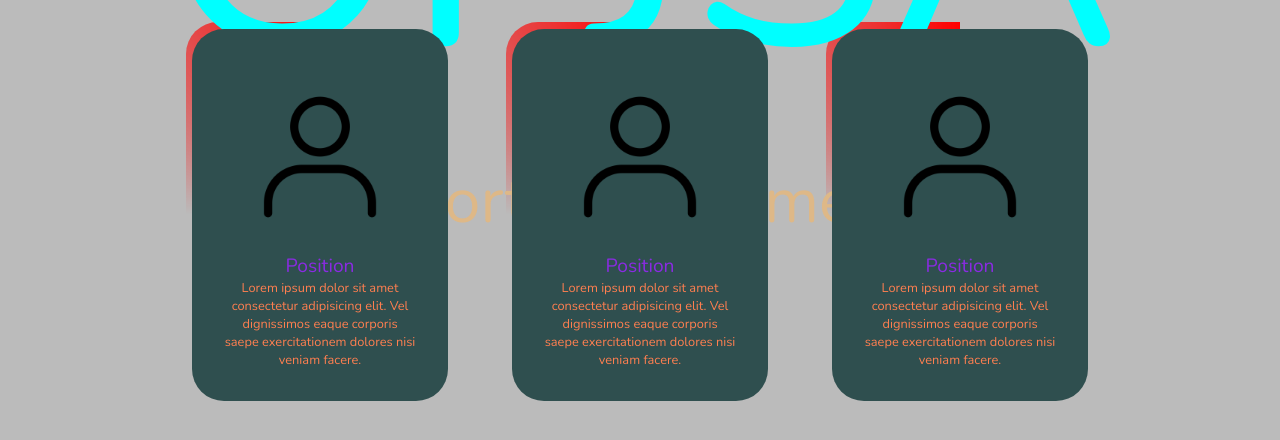
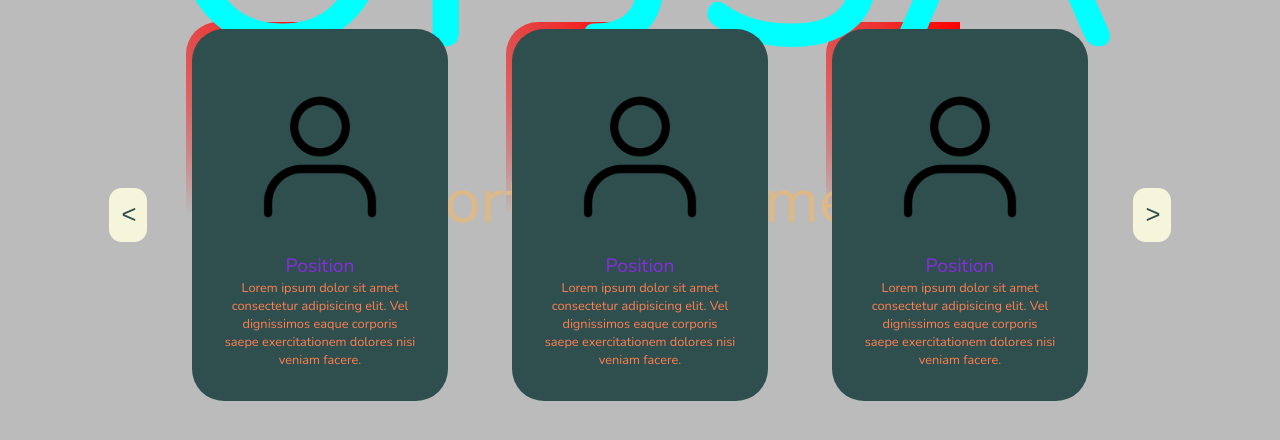
Before and after one commit to G-PERM/11, a plain HTML site: page index.html in a window 1280 px wide. Shown: the part 108-548 px from the top of the page. Drawn offline with nearby package versions, Linux system fonts and the light colour scheme.

Commit message:
Horizontal quote bar

```diff
--- a/index.html
+++ b/index.html
@@ -6,7 +6,7 @@
     <title>OPJSA: Sports department</title>
     <link rel="shortcut icon" href="favicon.gif" type="image/x-icon" />
     <link rel="stylesheet" href="style.css" />
-    <script src="script.js"></script>
+    <script src="script.js" defer></script>
   </head>
   <body>
     <nav>
@@ -92,6 +92,10 @@
       <span class="hero-subtext"> Sports department </span>
     </p>
     <section class="Main">
+      <div class="quote-mastercontainer">
+        <button onclick=" previousQuote(quoteContainer, quoteContainerWidth)">
+          &lt;
+        </button>
         <div class="quote-container">
           <div class="quote">
             <img src="person.png" alt="Person" title="Person" class="person" />
@@ -144,6 +148,10 @@
             </div>
           </div>
         </div>
+        <button onclick=" nextQuote(quoteContainer, quoteContainerWidth)">
+          &gt;
+        </button>
+      </div>
     </section>
   </body>
 </html>
--- a/script.js
+++ b/script.js
@@ -28,3 +28,12 @@ function adjustHeroTextHeight() {
   const HeroHeight = Hero.offsetHeight;
   HeroText.style.height = HeroHeight + "px";
 }
+quoteContainer = document.getElementsByClassName("quote-container")[0];
+width = screen.width;
+quoteContainerWidth = Math.round(width / 4);
+function previousQuote(quoteContainer, quoteContainerWidth) {
+  quoteContainer.scrollBy({ left: -quoteContainerWidth, behaviour: "smooth" });
+}
+function nextQuote(quoteContainer, quoteContainerWidth) {
+  quoteContainer.scrollBy({ left: quoteContainerWidth, behaviour: "smooth" });
+}
--- a/style.css
+++ b/style.css
@@ -133,8 +133,24 @@ nav a {
   color: indianred;
   margin: 6vw auto 0 auto;
   text-align: center;
-  width: 75vw;
+  width: 85vw;
   margin: 0 auto 0 auto;
+}
+.quote-mastercontainer {
+  height: fit-content;
+  display: flex;
+  flex-direction: row;
+  align-items: center;
+  padding: 0;
+  margin: 0;
+}
+.quote-mastercontainer button {
+  height: fit-content;
+  padding: 0;
+  margin: 0;
+  border: 0;
+  background-color: beige;
+  color: darkslategrey;
 }
 .quote-container {
   width: 75vw;
@@ -146,6 +162,7 @@ nav a {
   margin: 0;
   overflow-x: scroll;
   scroll-snap-type: x mandatory;
+  scroll-behavior: smooth;
   overflow-y: hidden;
 }
 .quote {
@@ -281,6 +298,16 @@ nav a {
   .hero-text {
     font-size: 15vh;
   }
+  .quote-mastercontainer {
+    width: 90vw;
+  }
+  .quote-mastercontainer button {
+    width: 5vw;
+    padding: 1.25vw;
+    margin: 1.25vw;
+    font-size: 5vw;
+    border-radius: 2vw;
+  }
   .quote {
     width: 65vw;
     border-radius: 5vw;
@@ -346,6 +373,16 @@ nav a {
   .hero-text {
     font-size: 25vw;
   }
+  .quote-mastercontainer {
+    width: 85vw;
+  }
+  .quote-mastercontainer button {
+    width: 3vw;
+    padding: 1vw;
+    margin: 1vw;
+    font-size: 2vw;
+    border-radius: 1vw;
+  }
   .quote {
     width: 15vw;
     border-radius: 2.5vw;
```
Lines whose indentation alone changed are shown as unchanged.
